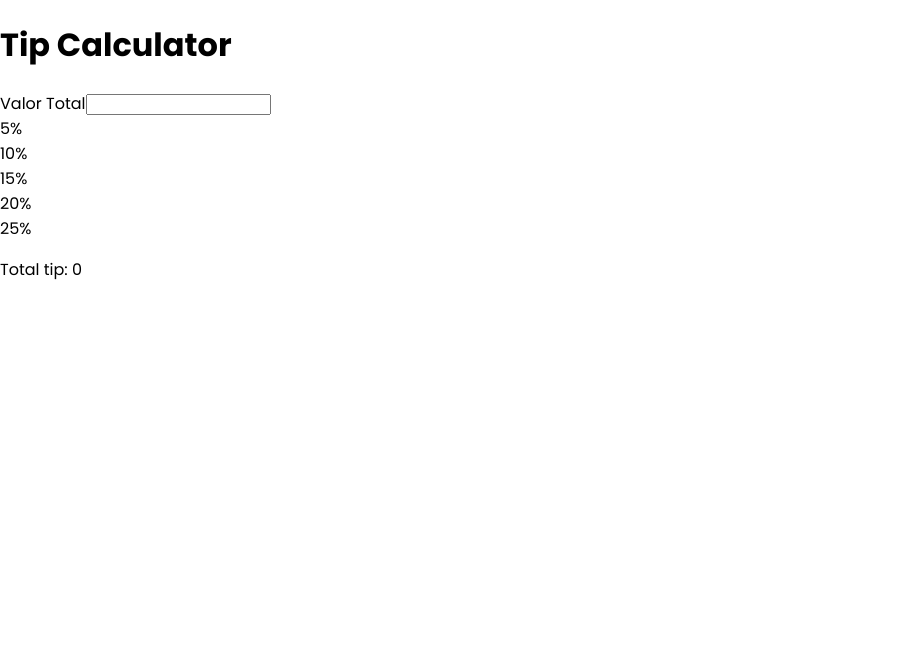
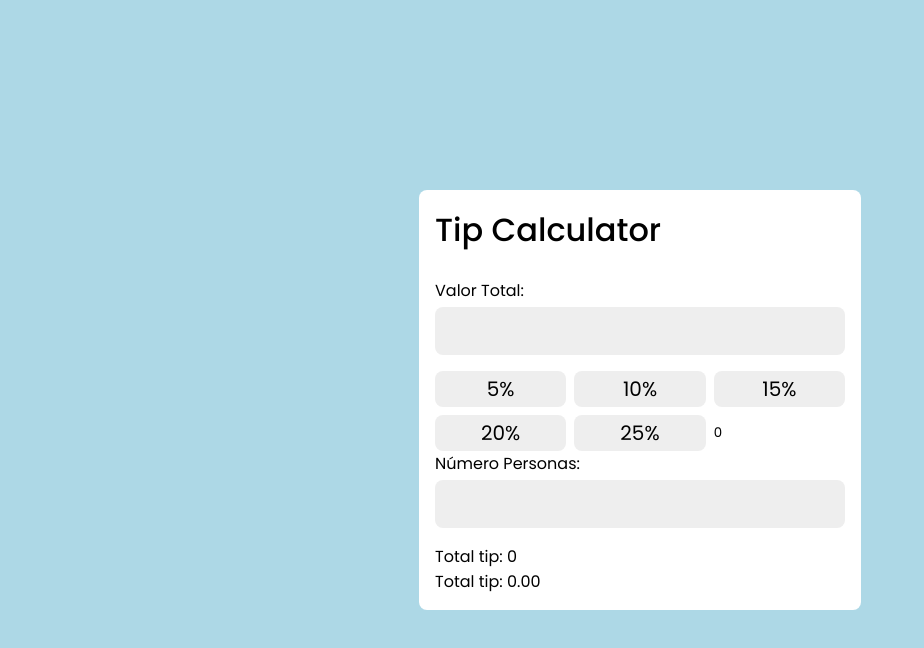
Before and after one commit to wguicha/tip-calculator, a Next.js app: page / in a window 1280 px wide. Shown: the top 648 px of the page, without its empty margins (0-924 px from the left). Built offline with nearby package versions, Linux system fonts and the light colour scheme.

Commit message:
Terminada la parte logica iniciando css

```diff
--- a/components/Form.jsx
+++ b/components/Form.jsx
@@ -1,26 +1,67 @@
 import React from "react";
 
-const Form = ({ updateValues }) => {
+const Form = ({ state, updateValues }) => {
+  const { billAmount, tipPercentage } = state;
   const percentages = [5, 10, 15, 20, 25];
   return (
-    <div>
+    <div className="input-container">
       <div className="input-group">
-        <label htmlFor="billAmount">Valor Total</label>
+        <label htmlFor="billAmount">Valor Total:</label>
         <input
           onChange={(e) => {
-                console.log("Paso 1");
             updateValues({
               billAmount: e.target.value,
             });
-                console.log(percentages[1]);
           }}
           type="number"
           id="billAmount"
         />
       </div>
+      <div className="percentage-list">
         {percentages.map((p) => {
-        return <div key={p}>{`${p}%`}</div>;
+          return (
+            <div
+              className="percentage-list_box"
+              onClick={() => {
+                updateValues({ tipPercentage: p });
+              }}
+             key={p}
+             >{`${p}%`}
+            </div>
+          );
         })}
+        <input
+          onChange={(e) => {
+            updateValues({
+              tipPercentage:
+                e.target.value < 0
+                  ? 0
+                  : e.target.value > 100
+                  ? 100
+                  : e.target.value,
+            });
+          }}
+          value={tipPercentage}
+          max={100}
+          min={0}
+          type={"number"}
+          placeholder="custom"
+        />
+      </div>
+      <div className="input-group">
+        <label htmlFor="noOfPerson">Número Personas:</label>
+        <input
+          onChange={(e) => {
+            console.log("Paso 1");
+            updateValues({
+              noOfPerson: e.target.value,
+            });
+            console.log(percentages[1]);
+          }}
+          type="number"
+          id="noOfPerson"
+        />
+      </div>
     </div>
   );
 };
--- a/components/Result.jsx
+++ b/components/Result.jsx
@@ -2,9 +2,11 @@ import React from "react";
 
 const Result = ({ state }) => {
   const { billAmount, tipPercentage, noOfPerson } = state;
+  const totalTip = (state.billAmount * tipPercentage) / 100;
   return (
-    <div>
-      <p>{`Total tip: ${(state.billAmount * tipPercentage) / 100}`}</p>
+    <div className="tip-result">
+      <p>{`Total tip: ${totalTip}`}</p>
+      <p>{`Total tip: ${Number(totalTip / noOfPerson).toFixed(2)}`}</p>
     </div>
   );
 };
--- a/pages/index.js
+++ b/pages/index.js
@@ -4,7 +4,7 @@ import { useState } from "react";
 export default function Home() {
   const [state, setState] = useState({
     billAmount: 0,
-    tipPercentage: 5,
+    tipPercentage: 0,
     noOfPerson: 1,
   });
 
--- a/styles/globals.css
+++ b/styles/globals.css
@@ -1,9 +1,9 @@
-@import url('https://fonts.googleapis.com/css2?family=Poppins:wght@300;400;500;600;700&display=swap');
-
-html,
-body {
+@import url("https://fonts.googleapis.com/css2?family=Poppins:wght@300;400;500;600;700&display=swap");
+* {
   padding: 0;
   margin: 0;
+  border: none;
+  outline: none;
   font-family: "Poppins", sans-serif;
   box-sizing: border-box;
 }
@@ -13,16 +13,61 @@ a {
   text-decoration: none;
 }
 
-* {
-  box-sizing: border-box;
+body {
+  padding: 0px 16px;
+  min-height: 100vh;
+  display: flex;
+  justify-content: center;
+  align-items: center;
+  background-color: lightblue;
 }
 
-@media (prefers-color-scheme: dark) {
-  html {
-    color-scheme: dark;
-  }
-  body {
-    color: white;
-    background: black;
-  }
+h1{
+  font-size: 32px;
+  font-weight: 500;
 }
+
+.container {
+  background-color: white;
+  border-radius: 8px;
+  display: flex;
+  flex-direction: column;
+  padding: 16px;
+}
+
+.wrapper{
+  display: flex;
+  flex-direction: column;
+  margin-top: 24px;
+}
+
+.input-group{
+  display: flex;
+  flex-direction: column;
+  row-gap: 4px;
+}
+
+.input-group input{
+  margin-bottom: 16px;
+  height: 48px;
+  font-size: 20px;
+  background-color: #eee;
+  border-radius: 8px;
+  padding: 4px 12px;
+}
+
+.percentage-list{
+  display: grid;
+  grid-template-columns: repeat(3, 1fr);
+  grid-gap:8px;
+}
+
+.percentage-list_box{
+  height: 36px;
+  background-color: #eee;
+  text-align: center;
+  font-size: 20px;
+  line-height: 36px;
+  border-radius: 8px;
+  vertical-align: middle;
+}
```
Lines whose indentation alone changed are shown as unchanged.
